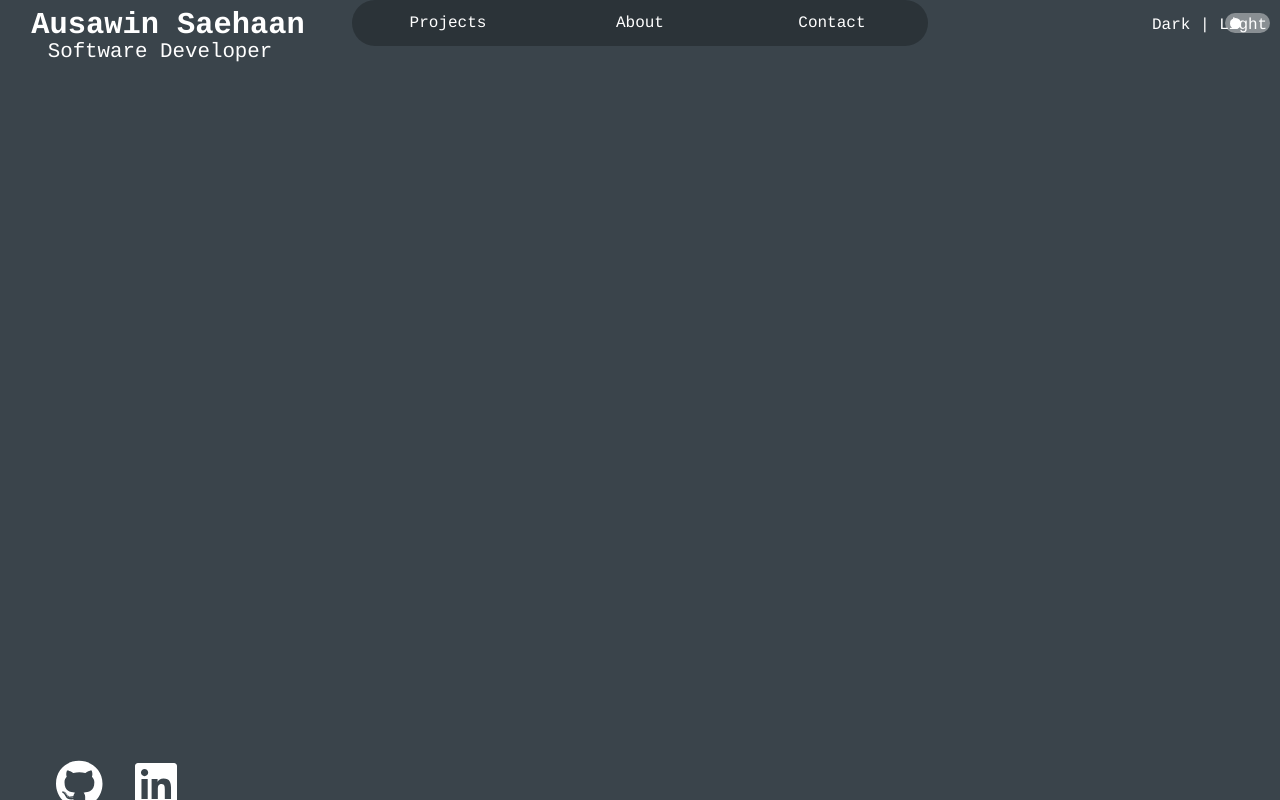
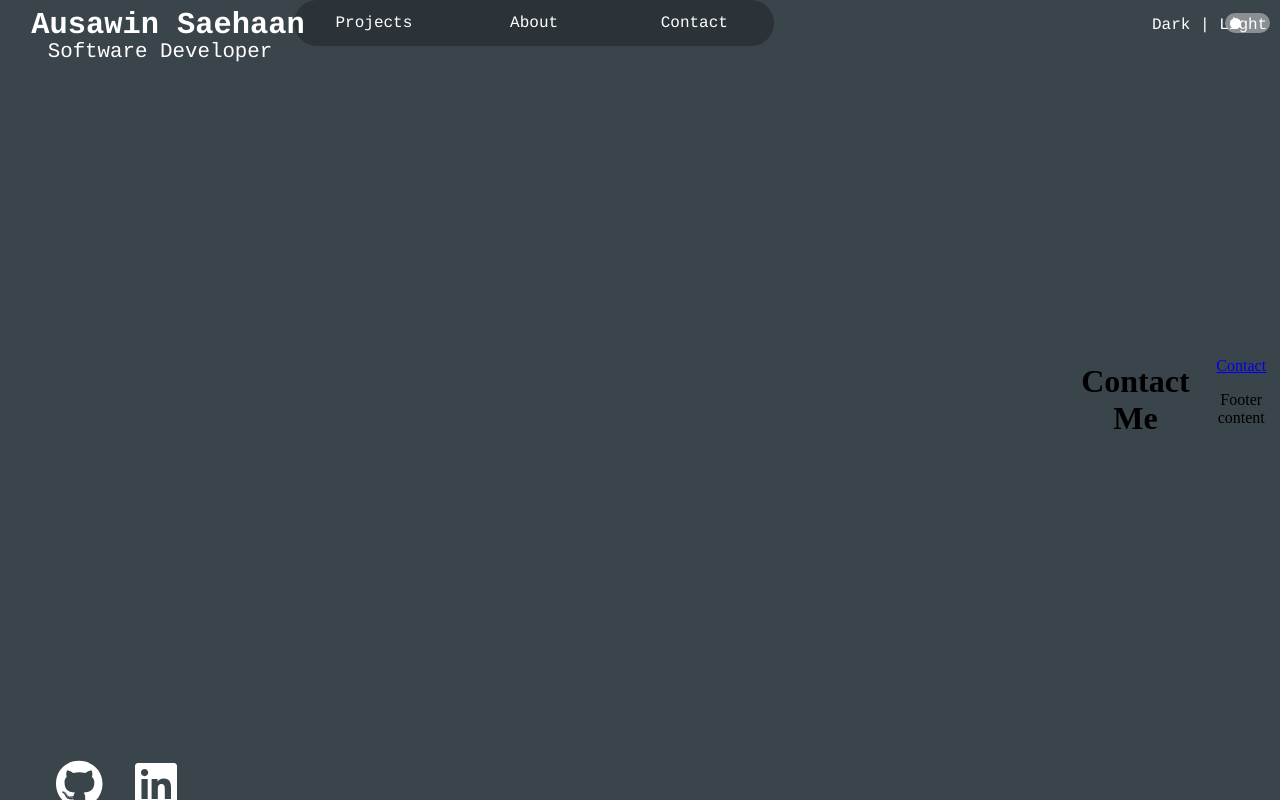
Before and after one commit to saehaana/html-css-prac, a React (Create React App) app: page /Contact in a window 1280 px wide. Built offline with nearby package versions, Linux system fonts and the light colour scheme.

Commit message:
moved contact route to separate component

```diff
--- a/src/App.js
+++ b/src/App.js
@@ -5,6 +5,7 @@ import{Link, Route, Routes} from 'react-router-dom'
 import Home from './components/Home';
 import About from './components/About';
 import Projects from './components/Projects';
+import Contact from './components/Contact';
 
 import PacmanLoader from "react-spinners/PacmanLoader";
 import { FontAwesomeIcon } from '@fortawesome/react-fontawesome'
@@ -77,14 +78,14 @@ const App = () => {
                 animate={{ opacity: 1 }}
                 transition={{ duration: 1 , delay: .5}}
             >
-                <Link to="/About" id="about">About</Link>
+                <Link to="/About">About</Link>
             </motion.li>
             <motion.li className='nav-contact'
                 initial={{ opacity: 0 }}
                 animate={{ opacity: 1 }}
                 transition={{ duration: 1, delay: .75}}
             >
-                <a href="mailto:saehaana@gmail.com">Contact</a>
+                <Link to="/Contact">Contact</Link>
             </motion.li>
         </ul>
 
@@ -129,6 +130,7 @@ const App = () => {
         <Route path = "/" element={<Home/>} />
         <Route path = "/About" element={<About/>} />
         <Route path = "/Projects" element={<Projects/>} />
+        <Route path = "/Contact" element={<Contact/>} />
         </Routes>
         }
         </>
--- /dev/null
+++ b/src/components/Contact.js
@@ -0,0 +1,15 @@
+import React from 'react'
+
+function Contact(){
+    return (
+        <>
+        <h1>Contact Me</h1>
+        <div className='footer'>
+        <a href="mailto:saehaana@gmail.com">Contact</a>
+        <p>Footer content</p>
+        </div>
+        </>
+    )
+}
+
+export default Contact
--- /dev/null
+++ b/src/stylesheets/Contact.css
@@ -0,0 +1,6 @@
+footer {
+    clear: both;
+    position: relative;
+    height: 200px;
+    margin-top: -200px;
+}
```
